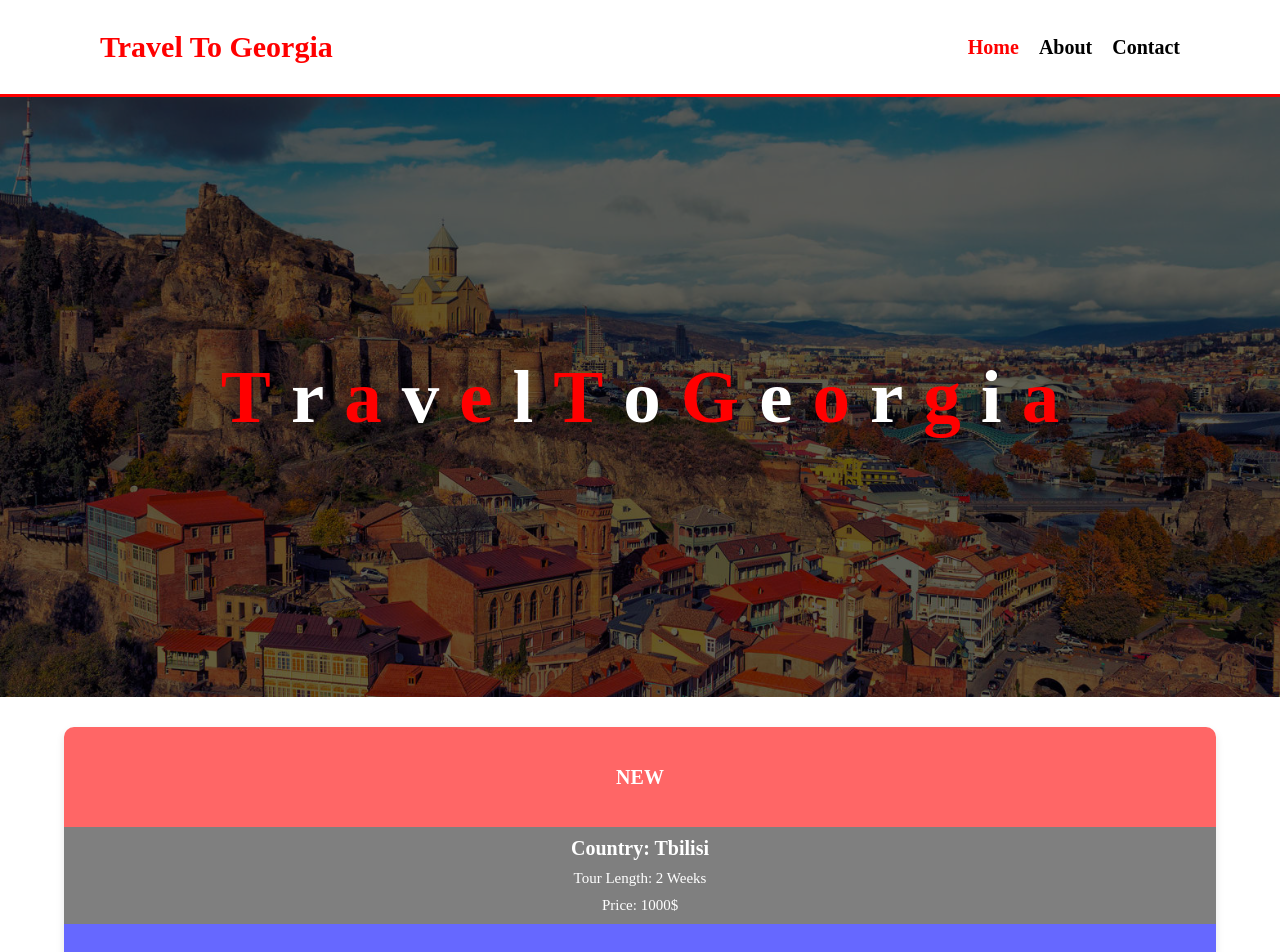
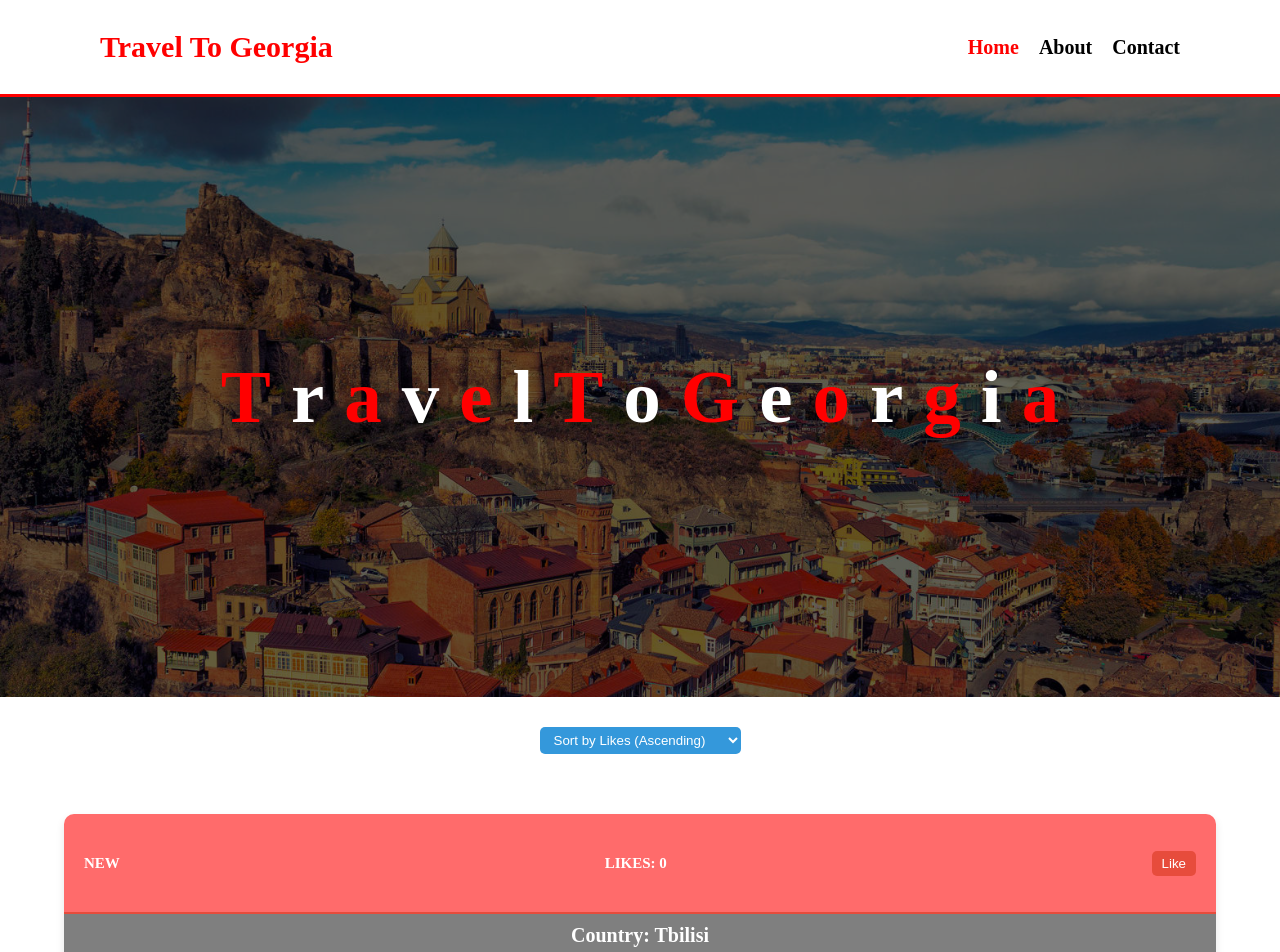
Before and after one commit to Bdmnss/countries-app, a React (Vite) app: page / in a window 1280 px wide. Shown: the top 952 px of the page. Built offline with nearby package versions, Linux system fonts and the light colour scheme.

Commit message:
clone json in state, map list with it, add likes, add sort

```diff
--- a/src/App.tsx
+++ b/src/App.tsx
@@ -23,7 +23,7 @@ const App = () => {
             }
           />
           <Route
-            path="/:id"
+            path="/cities/:id"
             element={
               <Suspense fallback={<Loading />}>
                 <ArticlePage />
--- a/src/data.json
+++ b/src/data.json
@@ -4,20 +4,23 @@
         "name": "Tbilisi",
         "duration": "2 Weeks",
         "price": 1000,
-        "about": "Tbilisi is the capital and largest city of Georgia, located in the southeastern part of Europe. Situated on the banks of the Kura River, it is known for its diverse architecture, which blends ancient, medieval, and modern styles. Tbilisi has a rich history influenced by various cultures, including Persian, Russian, and Ottoman. Its old town is famous for narrow winding streets, sulfur baths, and landmarks like the Narikala Fortress and the Sameba Cathedral. The city is also a cultural and economic hub, offering vibrant nightlife, art scenes, and a growing tech industry."
+        "about": "Tbilisi is the capital and largest city of Georgia, located in the southeastern part of Europe. Situated on the banks of the Kura River, it is known for its diverse architecture, which blends ancient, medieval, and modern styles. Tbilisi has a rich history influenced by various cultures, including Persian, Russian, and Ottoman. Its old town is famous for narrow winding streets, sulfur baths, and landmarks like the Narikala Fortress and the Sameba Cathedral. The city is also a cultural and economic hub, offering vibrant nightlife, art scenes, and a growing tech industry.",
+        "likes": 0
     },
     {
         "id": 2,
         "name": "Batumi",
         "duration": "1 Week",
         "price": 500,
-        "about": "Batumi is a seaside city on the Black Sea coast of Georgia. It is the capital of the Autonomous Republic of Adjara and the third-largest city in Georgia. Batumi is known for its subtropical climate, beaches, and modern architecture. The city has a rich history dating back to ancient times and has been influenced by various cultures, including Greek, Roman, Ottoman, and Russian. Batumi is a popular tourist destination, offering a mix of historic sites, natural beauty, and entertainment options. The city is home to landmarks like the Batumi Botanical Garden, the Alphabet Tower, and the Batumi Boulevard. It also hosts events like the Batumi International Film Festival and the Black Sea Jazz Festival."
+        "about": "Batumi is a seaside city on the Black Sea coast of Georgia. It is the capital of the Autonomous Republic of Adjara and the third-largest city in Georgia. Batumi is known for its subtropical climate, beaches, and modern architecture. The city has a rich history dating back to ancient times and has been influenced by various cultures, including Greek, Roman, Ottoman, and Russian. Batumi is a popular tourist destination, offering a mix of historic sites, natural beauty, and entertainment options. The city is home to landmarks like the Batumi Botanical Garden, the Alphabet Tower, and the Batumi Boulevard. It also hosts events like the Batumi International Film Festival and the Black Sea Jazz Festival.",
+        "likes": 0
     },
     {
         "id": 3,
         "name": "Kutaisi",
         "duration": "1 Week",
         "price": 500,
-        "about": "Kutaisi is the legislative capital of Georgia and the second-largest city in the country. It is located in the western part of Georgia, near the Rioni River. Kutaisi is known for its rich history, ancient architecture, and cultural heritage. The city has been inhabited since ancient times and has been influenced by various civilizations, including Greek, Roman, Byzantine, and Ottoman. Kutaisi is home to landmarks like the Bagrati Cathedral, the Gelati Monastery, and the Sataplia Cave. The city is also a hub for education, commerce, and transportation, with a growing tourism industry. Kutaisi is a gateway to the nearby attractions of the Imereti region, including the Prometheus Cave, the Okatse Canyon, and the Martvili Canyon."
+        "about": "Kutaisi is the legislative capital of Georgia and the second-largest city in the country. It is located in the western part of Georgia, near the Rioni River. Kutaisi is known for its rich history, ancient architecture, and cultural heritage. The city has been inhabited since ancient times and has been influenced by various civilizations, including Greek, Roman, Byzantine, and Ottoman. Kutaisi is home to landmarks like the Bagrati Cathedral, the Gelati Monastery, and the Sataplia Cave. The city is also a hub for education, commerce, and transportation, with a growing tourism industry. Kutaisi is a gateway to the nearby attractions of the Imereti region, including the Prometheus Cave, the Okatse Canyon, and the Martvili Canyon.",
+        "likes": 0
     }
 ]
--- a/src/pages/home/components/Card/Card.module.css
+++ b/src/pages/home/components/Card/Card.module.css
@@ -11,7 +11,6 @@
 .card-styles {
   width: 90%;
   height: 29rem;
-  cursor: pointer;
   display: flex;
   flex-direction: column;
   border-radius: 1rem;
@@ -26,17 +25,37 @@
 }
 
 .card-header {
+  position: relative;
   width: 100%;
   height: 10rem;
-  background-color: rgba(255, 0, 0, 0.6);
+  background-color: #ff6b6b;
   display: flex;
   align-items: center;
-  justify-content: center;
+  justify-content: space-between;
   color: white;
-  font-size: 2rem;
+  font-size: 1.5rem;
   font-weight: bold;
-  padding: 1rem;
+  padding: 1rem 2rem;
   text-transform: uppercase;
+  border-bottom: 2px solid #e74c3c;
+}
+
+.card-header p {
+  margin: 0;
+}
+
+.card-header button:hover {
+  background-color: #c0392b;
+}
+
+.card-header button {
+  background-color: #e74c3c;
+  color: white;
+  border: none;
+  padding: 0.5rem 1rem;
+  border-radius: 0.5rem;
+  cursor: pointer;
+  transition: background-color 0.3s;
 }
 
 .card-footer {
@@ -56,6 +75,7 @@
   display: flex;
   align-items: center;
   gap: 1rem;
+  cursor: pointer;
 }
 
 .card-footer-content:hover p,
@@ -70,3 +90,18 @@
   height: 3rem;
   fill: white;
 }
+
+.sort-select {
+  background-color: #3498db;
+  color: white;
+  border: none;
+  padding: 0.5rem 1rem;
+  border-radius: 0.5rem;
+  cursor: pointer;
+  transition: background-color 0.3s;
+  margin-bottom: 2rem;
+}
+
+.sort-select:hover {
+  background-color: #2980b9;
+}
--- a/src/pages/home/components/Card/Card.tsx
+++ b/src/pages/home/components/Card/Card.tsx
@@ -1,32 +1,81 @@
 import { useNavigate } from "react-router-dom";
-import data from "@/data.json";
+import json from "@/data.json";
 import CardContent from "../card-content/CardContent";
 import CardFooter from "../card-footer/CardFooter";
 import CardHeader from "../card-header/CardHeader";
 import styles from "./Card.module.css";
+import { useState } from "react";
+
+interface IData {
+  id: number;
+  name: string;
+  duration: string;
+  price: number;
+  about: string;
+  likes: number;
+}
+
+type TData = IData[];
 
 const Card: React.FC = () => {
+  const [data, setData] = useState<TData>(json);
+  const [sortOrder, setSortOrder] = useState<"asc" | "desc">("asc");
+
   const navigate = useNavigate();
 
   const handleCardClick = (id: string) => {
-    navigate(`/${id}`);
+    navigate(`/cities/${id}`);
+  };
+
+  const handleLike = (id: number) => {
+    const newData = data.map((item) => {
+      if (item.id === id) {
+        item.likes += 1;
+      }
+      return item;
+    });
+    setData(newData);
+  };
+
+  const handleSortChange = (event: React.ChangeEvent<HTMLSelectElement>) => {
+    const order = event.target.value as "asc" | "desc";
+    const sortedData = [...data].sort((a, b) => {
+      if (order === "asc") {
+        return a.likes - b.likes;
+      } else {
+        return b.likes - a.likes;
+      }
+    });
+    setData(sortedData);
+    setSortOrder(order);
   };
 
   return (
     <div className={styles["card-container"]}>
+      <select
+        value={sortOrder}
+        onChange={handleSortChange}
+        className={styles["sort-select"]}
+      >
+        <option value="asc">Sort by Likes (Ascending)</option>
+        <option value="desc">Sort by Likes (Descending)</option>
+      </select>
       {data.map((item, index) => (
-        <div
-          key={index}
-          className={styles["card-styles"]}
-          onClick={() => handleCardClick(item.id.toString())}
-        >
+        <div key={index} className={styles["card-styles"]}>
           <CardHeader>
-            <header className={styles["card-header"]}>New</header>
+            <header className={styles["card-header"]}>
+              <p>New</p>
+              <p>Likes: {item.likes}</p>
+              <button onClick={() => handleLike(item.id)}>Like</button>
+            </header>
           </CardHeader>
           <CardContent data={item} />
           <CardFooter>
             <footer className={styles["card-footer"]}>
-              <div className={styles["card-footer-content"]}>
+              <div
+                className={styles["card-footer-content"]}
+                onClick={() => handleCardClick(item.id.toString())}
+              >
                 <p>View</p>
                 <svg
                   xmlns="http://www.w3.org/2000/svg"
```
